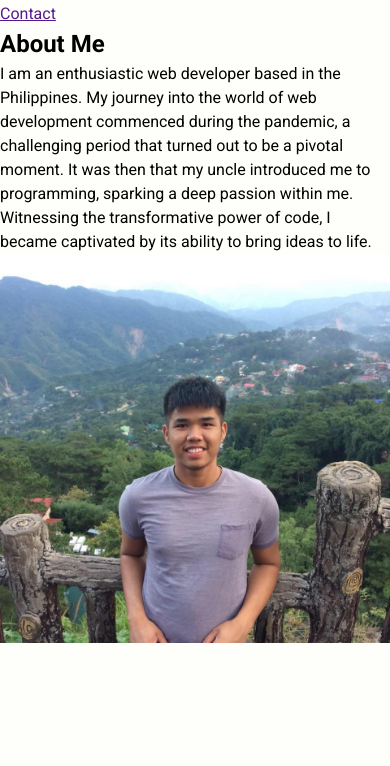
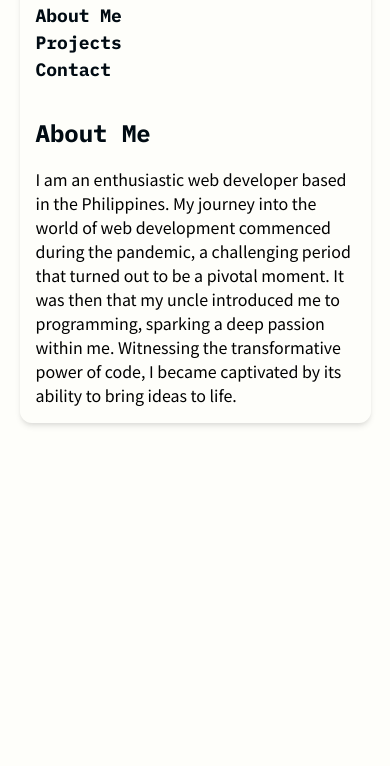
Before and after one commit to ralphvirtucio/personal-portfolio, a plain HTML site: page index.html in a window 390 px wide. Shown: the part 94-860 px from the top of the page. Drawn offline with Linux system fonts and the light colour scheme.

Commit message:
Implemented: new mobile design

```diff
--- a/index.html
+++ b/index.html
@@ -16,38 +16,45 @@
       href="https://fonts.gstatic.com"
       crossorigin />
     <link
-      href="https://fonts.googleapis.com/css2?family=Roboto:wght@400;500;700&display=swap"
+      href="https://fonts.googleapis.com/css2?family=IBM+Plex+Mono:wght@200;400;700&family=Noto+Sans+JP:wght@400;600;700&display=swap"
       rel="stylesheet" />
-
     <link
       rel="stylesheet"
       href="style.css" />
+
+    <script
+      src="./main.js"
+      defer></script>
   </head>
   <body>
-    <header>
-      <h1>Ralph Virtucio</h1>
+    <div class="main__container">
+      <header class="header">
+        <h1 class="header__heading">Ralph Virtucio</h1>
 
-      <nav>
-        <ul>
-          <li><a href="">About Me</a></li>
-          <li><a href="">Projects</a></li>
-          <li><a href="">Contact</a></li>
+        <nav class="nav">
+          <ul class="nav__list">
+            <li class="nav__list-item"><a href="./index.html">About Me</a></li>
+            <li class="nav__list-item">
+              <a href="./projects.html">Projects</a>
+            </li>
+            <li class="nav__list-item"><a href="./contact.html">Contact</a></li>
           </ul>
+
         </nav>
       </header>
 
       <main>
         <section id="about-me">
           <div class="about-me__content">
-          <h2>About Me</h2>
-          <p>
+            <h2 class="about-me__heading">About Me</h2>
+            <p class="about-me__text">
               I am an enthusiastic web developer based in the Philippines. My
               journey into the world of web development commenced during the
               pandemic, a challenging period that turned out to be a pivotal
               moment. It was then that my uncle introduced me to programming,
               sparking a deep passion within me. Witnessing the transformative
-            power of code, I became captivated by its ability to bring ideas to
-            life.
+              power of code, I became captivated by its ability to bring ideas
+              to life.
             </p>
             <!-- <p>
               As a self-taught developer, my innate love for learning and tackling new challenges has fueled my journey. I approach the learning process with enthusiasm, constantly seeking to broaden my skills. Currently, I am immersed in studying Data Structures and Algorithms. This endeavor allows me to explore different approaches to problem-solving, delve into diverse methods of storing and retrieving data, and optimize the performance of my code. My commitment to continuous improvement drives my ambition to contribute meaningfully to the ever-evolving landscape of web development.
@@ -61,6 +68,6 @@
           </div>
         </section>
       </main>
-
+    </div>
   </body>
 </html>
--- /dev/null
+++ b/style-v1.css
@@ -0,0 +1,190 @@
+
+
+
+/* variables */
+
+
+:root {
+  --seasalt: #f8f9fa;
+  --anti-flashwhite: #E9ECEF;
+  --platinum: #DEE2E6;
+  --french-gray: #CED4DA;
+  --slate-gray: #6C757D;
+  --outer-space: #495057;
+  --onyx: #343A40;
+  --eerie-black: #212529;
+  --baby-powder: #FEFEFA;
+  --rich-black: #010B13;
+  --crayola-blue: #1F75FE;
+
+  --ff-base: 'Roboto', sans-serif;
+}
+
+*, *::before, *::after {
+  box-sizing: border-box;
+  padding: 0;
+  margin: 0;
+}
+
+ul {
+  list-style: none;
+  padding: 0;
+  margin: 0;
+}
+
+input, textarea, button {
+  font-family: var(--ff-base);
+}
+
+body {
+  line-height: 1.5;
+  font-family: var(--ff-base);
+  min-height: 100vh;
+  background-color: var(--baby-powder)
+}
+
+img {
+  max-width: 100%;
+  height: auto;
+  display: inline-block;
+}
+
+/* .header {
+  display: flex;
+  justify-content: space-between;
+  padding: 1rem;
+}
+
+.header__heading {
+  font-size: 1.5rem;
+  color: var(--rich-black);
+}
+
+.btn__menu {
+  border: none;
+  background-color: transparent;
+}
+
+
+.nav__mobile {
+  display: none;
+}
+
+.nav__list {
+  display: flex;
+  justify-content: space-between;
+}
+
+#about-me {
+  display: flex;
+  flex-direction: column-reverse;
+  margin-block-end: 2rem;
+}
+
+.about-me__content {
+  padding-inline: 1rem;
+}
+
+.about-me__content p {
+  color: var(--outer-space);
+}
+
+
+.about-me__profile  {
+  width: 100%;
+  height: auto;
+}
+
+
+#projects {
+  padding-inline: 1rem;
+  margin-block-end: 3rem;
+}
+
+.projects__list {
+  display: grid;
+  grid-template-columns: repeat(auto-fit, minmax(300px, 1fr));
+  grid-gap: 1rem;
+}
+
+.projects__list-item {
+  box-shadow: 0 0 10px rgba(0, 0, 0, 0.2);
+  border-radius: 12px;
+  overflow: hidden;
+}
+.projects__list-item-content {
+  padding: 1rem;
+}
+
+
+.project__tech-stack {
+  list-style: circle;
+  padding-inline-start: 1rem;
+}
+
+.footer {
+  background-color: var(--anti-flashwhite);
+  color: var(--rich-black);
+  padding: 1rem;
+}
+
+.footer__email {
+  font-size: .75rem;
+  font-weight: 500;
+}
+
+.footer__email a {
+  color: var(--crayola-blue);
+}
+
+.related__list-link {
+  display: flex;
+  align-items: center;
+  gap: .5rem;
+}
+
+.contact__link span svg {
+  fill: var(--onyx);
+}
+
+.contact__link span svg.icon_linkedin {
+  fill: var(--crayola-blue);
+}
+
+@media only screen and (min-width: 1024px) {
+
+  .header {
+    padding-block-start: 2rem;
+    padding-inline: 3rem;
+  }
+
+
+ #about-me {
+  flex-direction: row;
+  justify-content: space-evenly;
+  margin-block-start: 8.5rem;
+  min-height: 100vh;
+ }
+
+ #about-me .about-me__content {
+  width: 50%;
+ }
+ #about-me .about-me__content h2{
+  margin-block-end: 2rem;
+  font-size: 2.5rem;
+ }
+ #about-me .about-me__content p {
+  font-size: 1.125rem;
+  line-height: 1.5;
+ }
+
+
+  #about-me .about-me__profile {
+    width: 20%;
+  }
+
+  #about-me .about-me__profile img {
+    border-radius: 50%;
+  }
+}
+  */
--- a/style.css
+++ b/style.css
@@ -1,7 +1,3 @@
-
-
-
-/* variables */
 
 
 :root {
@@ -17,13 +13,21 @@
   --rich-black: #010B13;
   --crayola-blue: #1F75FE;
 
-  --ff-base: 'Roboto', sans-serif;
+  --ff-body: 'Noto Sans JP', sans-serif;
+  --ff-heading: 'IBM Plex Mono', monospace;
 }
+
 
 *, *::before, *::after {
   box-sizing: border-box;
   padding: 0;
   margin: 0;
+}
+
+img {
+  max-width: 100%;
+  height: auto;
+  display: inline-block;
 }
 
 ul {
@@ -32,159 +36,70 @@ ul {
   margin: 0;
 }
 
-input, textarea, button {
-  font-family: var(--ff-base);
+body {
+  line-height: 1.5;
+  font-family: var(--ff-body);
+  min-height: 100vh;
+  background-color: var(--baby-powder);
+  /* display: flex; */
+  /* align-items: center; */
 }
 
-body {
-  line-height: 1.5;
-  font-family: var(--ff-base);
-  min-height: 100vh;
-  background-color: var(--baby-powder)
+.main__container {
+  padding: 1rem;
+  box-shadow: rgba(0, 0, 0, 0.1) 0px 4px 6px -1px, rgba(0, 0, 0, 0.06) 0px 2px 4px -1px;
+  width: 90%;
+  margin: 1rem auto;
+  border-radius: 12px;
+  min-height: fit-content;
 }
 
-img {
-  max-width: 100%;
-  height: auto;
-  display: inline-block;
+.header {
+  display: flex;
+  flex-direction: column;
+  gap: 1rem;
+  margin-block-end: 2rem;
 }
 
-/* .header {
-  display: flex;
-  justify-content: space-between;
-  padding: 1rem;
-}
 
 .header__heading {
-  font-size: 1.5rem;
+  font-family: var(--ff-heading);
   color: var(--rich-black);
 }
 
-.btn__menu {
-  border: none;
-  background-color: transparent;
+
+.nav__list {
+  display: flex;
+  flex-direction: column;
 }
 
 
-.nav__mobile {
-  display: none;
+.nav__list-item a:link,
+.nav__list-item a:visited,
+.nav__list-item a:active
+{
+  text-decoration: none;
+  font-family: var(--ff-heading);
+  font-weight: 600;
+  color: var(--rich-black);
+  font-size: 1.125rem;
 }
 
-.nav__list {
-  display: flex;
-  justify-content: space-between;
-}
-
-#about-me {
-  display: flex;
-  flex-direction: column-reverse;
-  margin-block-end: 2rem;
-}
-
-.about-me__content {
-  padding-inline: 1rem;
-}
-
-.about-me__content p {
-  color: var(--outer-space);
+.nav__list-item a:hover {
+  color: var(--onyx);
+  text-decoration: underline;
 }
 
 
-.about-me__profile  {
-  width: 100%;
-  height: auto;
+
+.about-me__heading {
+  font-family: var(--ff-heading);
+  color: var(--rich-black);
+  margin-block-end: 1rem;
+  font-weight: 700;
 }
 
 
-#projects {
-  padding-inline: 1rem;
-  margin-block-end: 3rem;
+#about-me .about-me__profile {
+ display: none;
 }
-
-.projects__list {
-  display: grid;
-  grid-template-columns: repeat(auto-fit, minmax(300px, 1fr));
-  grid-gap: 1rem;
-}
-
-.projects__list-item {
-  box-shadow: 0 0 10px rgba(0, 0, 0, 0.2);
-  border-radius: 12px;
-  overflow: hidden;
-}
-.projects__list-item-content {
-  padding: 1rem;
-}
-
-
-.project__tech-stack {
-  list-style: circle;
-  padding-inline-start: 1rem;
-}
-
-.footer {
-  background-color: var(--anti-flashwhite);
-  color: var(--rich-black);
-  padding: 1rem;
-}
-
-.footer__email {
-  font-size: .75rem;
-  font-weight: 500;
-}
-
-.footer__email a {
-  color: var(--crayola-blue);
-}
-
-.related__list-link {
-  display: flex;
-  align-items: center;
-  gap: .5rem;
-}
-
-.contact__link span svg {
-  fill: var(--onyx);
-}
-
-.contact__link span svg.icon_linkedin {
-  fill: var(--crayola-blue);
-}
-
-@media only screen and (min-width: 1024px) {
-
-  .header {
-    padding-block-start: 2rem;
-    padding-inline: 3rem;
-  }
-
-
- #about-me {
-  flex-direction: row;
-  justify-content: space-evenly;
-  margin-block-start: 8.5rem;
-  min-height: 100vh;
- }
-
- #about-me .about-me__content {
-  width: 50%;
- }
- #about-me .about-me__content h2{
-  margin-block-end: 2rem;
-  font-size: 2.5rem;
- }
- #about-me .about-me__content p {
-  font-size: 1.125rem;
-  line-height: 1.5;
- }
-
-
-  #about-me .about-me__profile {
-    width: 20%;
-  }
-
-  #about-me .about-me__profile img {
-    border-radius: 50%;
-  }
-}
-  */
```
Also changed, not shown: contact.html (added, +11 -0 lines), projects.html (added, +11 -0 lines). Lines whose indentation alone changed are shown as unchanged.
